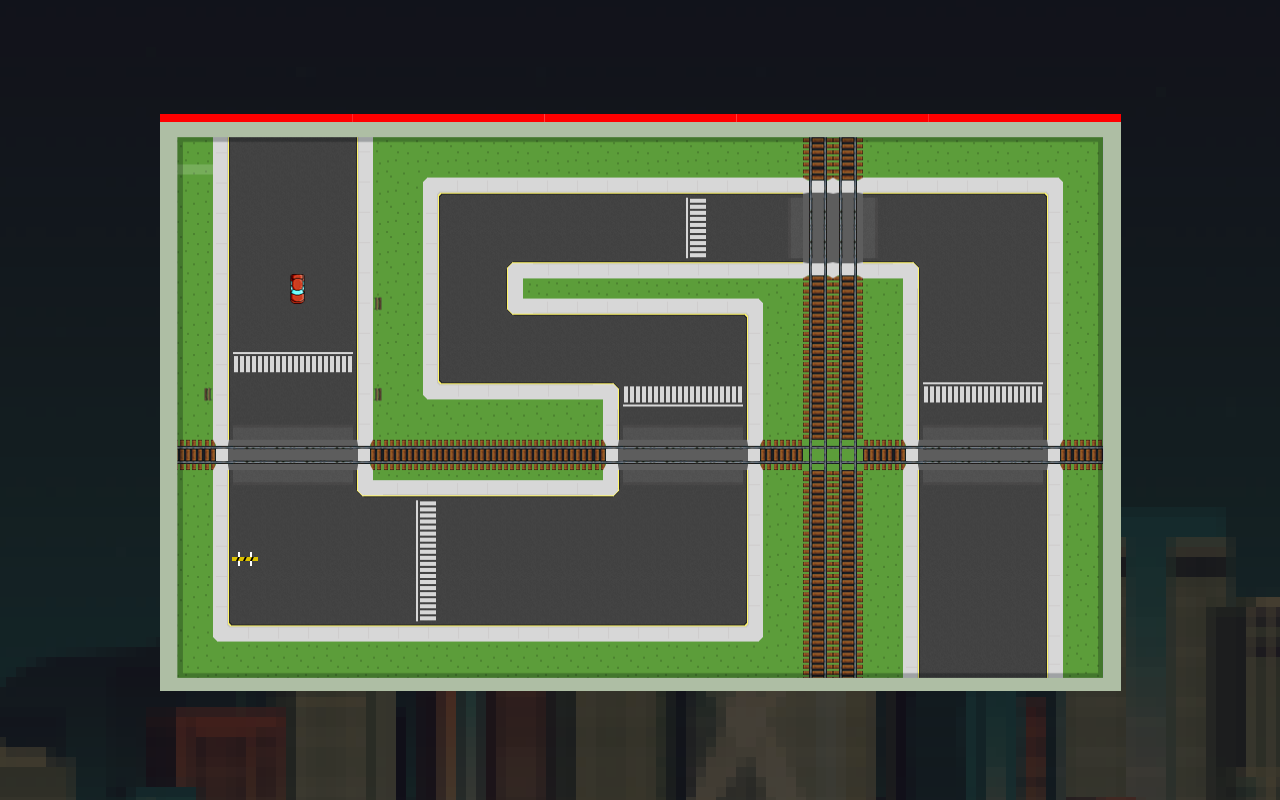
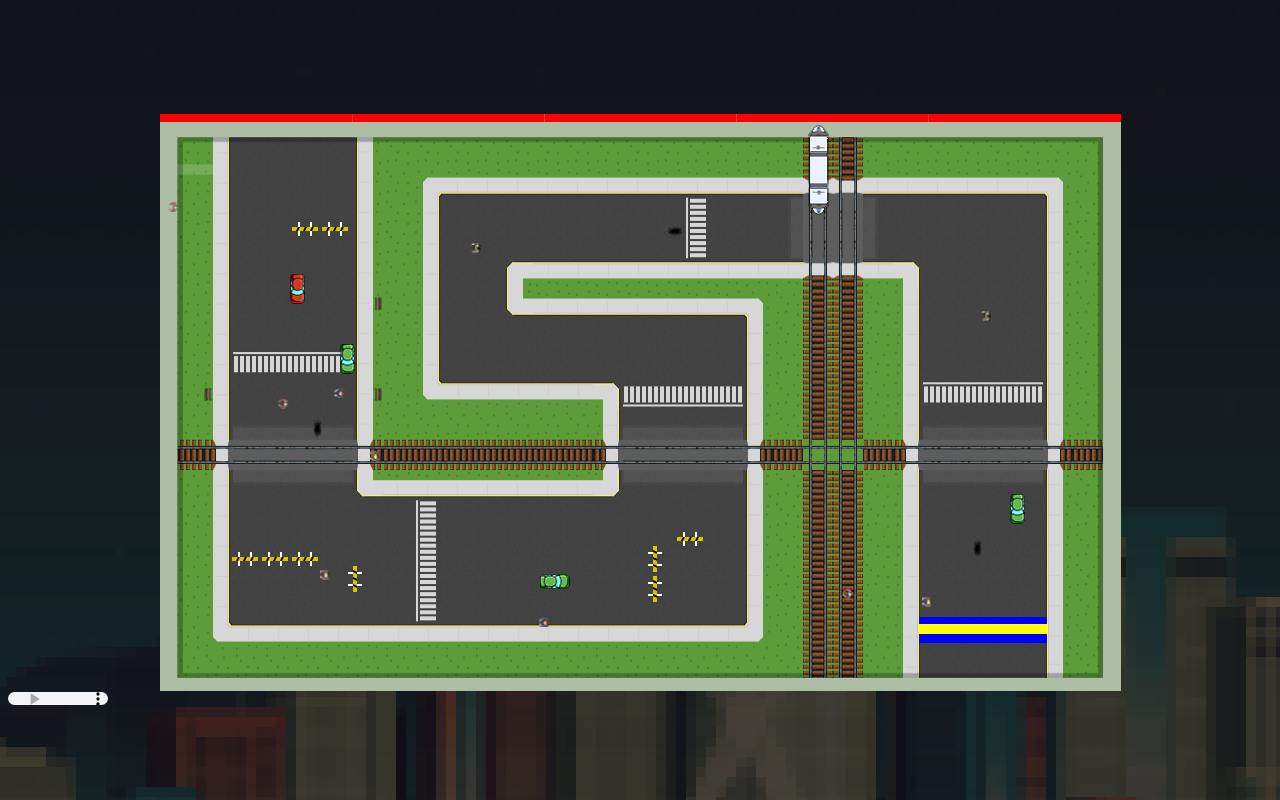
Before and after one commit to Franncogonza/Ciudad-Zombie, a plain HTML site: page juego.html in a window 1280 px wide. Drawn offline with Linux system fonts and the light colour scheme.

Commit message:
falta el menu de inicio y chequear que todo este OK

```diff
--- a/css/juego.css
+++ b/css/juego.css
@@ -9,11 +9,17 @@ canvas {
 }
 
 .boton-recargar {
+    font-size: 20px;
     margin: auto;
     display: flex;
     background: none;
-  border: none;
+    /* border: none; */
     color: white;
     font-family: monospace;
     visibility: hidden;
 }
+
+audio {
+    width: 100px;
+    height: 13px;
+}
--- a/js/juego.js
+++ b/js/juego.js
@@ -17,11 +17,26 @@ var Juego = {
     // Indica si el jugador gano
     ganador: false,
 
+
     obstaculosCarretera: [
         /*Aca se van a agregar los obstaculos visibles. Tenemos una valla horizontal
         de ejemplo, pero podras agregar muchos mas. */
-        new Obstaculo('imagenes/valla_horizontal.png', 70, 430, 30, 30, 1)
-
+        new Obstaculo('imagenes/valla_horizontal.png', 70, 430, 30, 30, 1),
+        new Obstaculo('imagenes/valla_horizontal.png', 100, 430, 30, 30, 1),
+        new Obstaculo('imagenes/valla_horizontal.png', 130, 430, 30, 30, 1),
+        new Obstaculo('imagenes/valla_horizontal.png', 130, 100, 30, 30, 1),
+        new Obstaculo('imagenes/valla_horizontal.png', 160, 100, 30, 30, 1),
+        new Obstaculo('imagenes/valla_vertical.png', 180, 450, 30, 30, 1),
+        new Obstaculo('imagenes/valla_vertical.png', 480, 460, 30, 30, 1),
+        new Obstaculo('imagenes/valla_vertical.png', 480, 430, 30, 30, 1),
+        new Obstaculo('imagenes/valla_horizontal.png', 515, 410, 30, 30, 1),
+        new Obstaculo('imagenes/auto_verde_abajo.png', 180, 230, 15, 30, 1),
+        new Obstaculo('imagenes/auto_verde_derecha.png', 380, 460, 30, 15, 1),
+        new Obstaculo('imagenes/auto_verde_abajo.png', 850, 380, 15, 30, 1),
+        new Obstaculo('imagenes/bache.png', 150, 300, 15, 30, 1),
+        new Obstaculo('imagenes/bache.png', 500, 110, 30, 15, 1),
+        new Obstaculo('imagenes/bache.png', 810, 420, 15, 30, 1)
+        // new Obstaculo('imagenes/bache.png', 30, 15, 1)
     ],
     /* Estos son los bordes con los que se puede chocar, por ejemplo, la vereda.
      Ya estan ubicados en sus lugares correspondientes. Ya aparecen en el mapa, ya
@@ -44,7 +59,21 @@ var Juego = {
     ],
     // Los enemigos se agregaran en este arreglo.
     enemigos: [
+        new ZombieCaminante('imagenes/zombie1.png', 110, 530, 10, 10, -1.9, { desdeX: 0, hastaX: 900, desdeY: 0, hastaY: 850 }),
+        new ZombieCaminante('imagenes/zombie2.png', 90, 330, 10, 10, 1, { desdeX: 0, hastaX: 900, desdeY: 0, hastaY: 850 }),
+        new ZombieCaminante('imagenes/zombie2.png', 310, 450, 10, 10, 0.5, { desdeX: 0, hastaX: 900, desdeY: 0, hastaY: 850 }),
+        new ZombieCaminante('imagenes/zombie3.png', 590, 120, 10, 10, -3, { desdeX: 0, hastaX: 900, desdeY: 0, hastaY: 880 }),
+        new ZombieCaminante('imagenes/zombie4.png', 415, 270, 10, 10, 0.8, { desdeX: 0, hastaX: 900, desdeY: 0, hastaY: 850 }),
+        new ZombieCaminante('imagenes/zombie2.png', 130, 430, 10, 10, -2.1, { desdeX: 0, hastaX: 900, desdeY: 0, hastaY: 850 }),
+        new ZombieCaminante('imagenes/zombie3.png', 290, 130, 10, 10, -2.3, { desdeX: 0, hastaX: 900, desdeY: 0, hastaY: 850 }),
+        new ZombieCaminante('imagenes/zombie4.png', 800, 530, 10, 10, 1.4, { desdeX: 0, hastaX: 900, desdeY: 0, hastaY: 850 }),
+        new ZombieCaminante('imagenes/zombie1.png', 730, 110, 10, 10, 2.4, { desdeX: 0, hastaX: 900, desdeY: 0, hastaY: 850 }),
+        new ZombieCaminante('imagenes/zombie1.png', 600, 220, 10, 10, 2.4, { desdeX: 0, hastaX: 900, desdeY: 0, hastaY: 850 }),
 
+        //Zombie conductor: sprite, x, y, ancho, alto, velocidad,rangoMov,dirMovimiento
+        new ZombieConductor('imagenes/tren_vertical.png', 644, 0, 30, 90, 11, { desdeX: -0, hastaX: 1300, desdeY: -400, hastaY: 1250 }, "Vertical"),
+        new ZombieConductor('imagenes/tren_vertical.png', 678, 280, 30, 90, -12, { desdeX: 0, hastaX: 1300, desdeY: -400, hastaY: 1250 }, "Vertical"),
+        new ZombieConductor('imagenes/tren_horizontal.png', 400, 322, 90, 30, -15, { desdeX: -400, hastaX: 1300, desdeY: -400, hastaY: 1250 }, "Horizontal")
     ]
 
 }
@@ -89,6 +118,7 @@ Juego.comenzar = function() {
     los movimientos y el pintado de la pantalla. Sera el encargado de calcular los
     ataques, colisiones, etc*/
     this.buclePrincipal();
+
 };
 
 Juego.buclePrincipal = function() {
@@ -115,26 +145,29 @@ Juego.capturarMovimiento = function(tecla) {
     // El movimiento esta determinado por la velocidad del jugador
     if (tecla == 'izq') {
         movX = -velocidad;
-        console.log(movX);
+
     }
     if (tecla == 'arriba') {
         movY = -velocidad;
-        console.log(movY);
+
     }
     if (tecla == 'der') {
         movX = velocidad;
-        console.log(movX)
+
     }
     if (tecla == 'abajo') {
         movY = velocidad;
-        console.log(movY);
+
     }
 
     // Si se puede mover hacia esa posicion hay que hacer efectivo este movimiento
     if (this.chequearColisiones(movX + this.jugador.x, movY + this.jugador.y)) {
+        // console.log(movX + this.jugador.x);
+        // console.log(movY + this.jugador.y);
+        // console.log(this.jugador);
+
         /* Aca tiene que estar la logica para mover al jugador invocando alguno
         de sus metodos  */
-
         /* COMPLETAR */
         this.jugador.mover(movX, movY);
     }
@@ -152,7 +185,9 @@ Juego.dibujar = function() {
      "Dibujante dibuja al jugador" */
     Dibujante.dibujarEntidad(Jugador);
 
-
+    //Dibujo rectangulo de llegada
+    Dibujante.dibujarRectangulo('blue', 759, 503, 128, 26);
+    Dibujante.dibujarRectangulo('yellow', 759, 510, 128, 10);
 
     // Se recorren los obstaculos de la carretera pintandolos
     this.obstaculosCarretera.forEach(function(obstaculo) {
@@ -181,6 +216,9 @@ un recorrido por los enemigos para dibujarlos en pantalla ahora habra que hacer
 una funcionalidad similar pero para que se muevan.*/
 Juego.moverEnemigos = function() {
     /* COMPLETAR */
+    this.enemigos.forEach(function(enemigo) {
+        enemigo.mover();
+    }, this);
 };
 
 /* Recorre los enemigos para ver cual esta colisionando con el jugador
@@ -192,9 +230,12 @@ Juego.calcularAtaques = function() {
         if (this.intersecan(enemigo, this.jugador, this.jugador.x, this.jugador.y)) {
             /* Si el enemigo colisiona debe empezar su ataque
             COMPLETAR */
+            enemigo.comenzarAtaque(this.jugador);
+
         } else {
             /* Sino, debe dejar de atacar
             COMPLETAR */
+            enemigo.dejarDeAtacar();
         }
     }, this);
 };
@@ -204,16 +245,17 @@ Juego.calcularAtaques = function() {
 /* Aca se chequea si el jugador se peude mover a la posicion destino.
  Es decir, que no haya obstaculos que se interpongan. De ser asi, no podra moverse */
 Juego.chequearColisiones = function(x, y) {
-    var puedeMoverse = true
+    var puedeMoverse = true;
     this.obstaculos().forEach(function(obstaculo) {
         if (this.intersecan(obstaculo, this.jugador, x, y)) {
 
             /*COMPLETAR, obstaculo debe chocar al jugador*/
+            quitaVida(obstaculo);
 
-            puedeMoverse = false
+            puedeMoverse = false;
         }
-    }, this)
-    return puedeMoverse
+    }, this);
+    return puedeMoverse;
 };
 
 /* Este metodo chequea si los elementos 1 y 2 si cruzan en x e y
@@ -236,15 +278,21 @@ Juego.dibujarFondo = function() {
     // Si se termino el juego hay que mostrar el mensaje de game over de fondo
     if (this.terminoJuego()) {
         Dibujante.dibujarImagen('imagenes/mensaje_gameover.png', 0, 5, this.anchoCanvas, this.altoCanvas);
+
         document.getElementById('reiniciar').style.visibility = 'visible';
+        this.ocultarEnemigos();
+        this.ocultarObstaculos();
     }
 
     // Si se gano el juego hay que mostrar el mensaje de ganoJuego de fondo
     else if (this.ganoJuego()) {
         Dibujante.dibujarImagen('imagenes/Splash.png', 190, 113, 500, 203);
         document.getElementById('reiniciar').style.visibility = 'visible';
+        this.ocultarEnemigos();
+        this.ocultarObstaculos();
     } else {
         Dibujante.dibujarImagen('imagenes/mapa.png', 0, 5, this.anchoCanvas, this.altoCanvas);
+
     }
 };
 
--- a/js/obstaculo.js
+++ b/js/obstaculo.js
@@ -11,7 +11,9 @@ var Obstaculo = function(sprite, x, y, ancho, alto, potencia) {
 
     // Implementar el metodo chocar(jugador) para que al chocar con un obstaculo
     // el jugador pierda vidas
-    chocar = function() {
-        //jugador pierde vidas 1 potencia = 1 vida?¿
-    }
+    quitaVida = function(Obstaculo) {
+        Jugador.perderVidas(Obstaculo.potencia);
+        Obstaculo.potencia = 0;
+        //jugador pierde vidas segun potencia del obstaculo
+    };
 }
--- a/js/zombie_caminante.js
+++ b/js/zombie_caminante.js
@@ -29,19 +29,20 @@ ZombieCaminante.prototype.mover = function() {
     /* En esta parte lo que hacemos es invertir la direccion horizontal si
     toca uno de sus limites, modificando su velocidad. Si multiplicamos por -1 la
     velocidad lo que estamos haciendo es invertir su direccion.*/
-  if ((this.x < this.rangoMov.desdeX) || (this.x > this.rangoMov.hastaX)){
+    if ((this.x < this.rangoMov.desdeX) || (this.x > this.rangoMov.hastaX)) {
         this.velocidad *= -1;
     }
     // Si sobrepasa el rangoY, lo manda al centro entre ambos rangos
     if ((this.y < this.rangoMov.desdeY) || (this.y > this.rangoMov.hastaY)) {
-    this.y = this.rangoMov.desdeY + (this.rangoMov.hastaY - this.rangoMov.desdeY)/2;
+        this.y = this.rangoMov.desdeY + (this.rangoMov.hastaY - this.rangoMov.desdeY) / 2;
     }
+};
+
+//El ataque lo toma de su prototipo Enemigo que ya implementa un metodo atacar
+// haciendole perder 1 vida al jugador. Si se quiere modificar el valor de ataque
+// del zombie caminante habra que reimplementar este metodo desde el objeto ZombieCaminante
+
+ZombieCaminante.prototype.atacar = function(jugador) {
+    jugador.perderVidas(1.25);
+
 }
-
-/* El ataque lo toma de su prototipo Enemigo que ya implementa un metodo atacar
-haciendole perder 1 vida al jugador. Si se quiere modificar el valor de ataque
-del zombie caminante habra que reimplementar este metodo desde el objeto ZombieCaminante
-
-ZombieConductor.prototype.atacar = function(jugador) {
-  ...
-}*/
--- a/js/zombie_conductor.js
+++ b/js/zombie_conductor.js
@@ -4,12 +4,48 @@ Por ejemplo, la cantidad parametros que recibe su constructor. En ZombieConducto
 no son exactamente los mismos parametros que en el objeto Enemigo, a diferencia
 del ZombieCaminante que eran los mismos. */
 
-var ZombieConductor = function(sprite, x, y, ancho, alto, velocidad, rangoMov/*, parametro/s extra de ZombieConductor*/) {
-  /* Completar constructor a partir de Enemigo */
-  //Enemigo.call(/* ... */);
-  /* No olvidar agregar la/s propiedad/es unicas de ZombieConductor necesarias */
+var ZombieConductor = function(sprite, x, y, ancho, alto, velocidad, rangoMov, direccion) {
+
+    this.direccion = direccion;
+
+    /* Completar constructor a partir de Enemigo */
+    Enemigo.call(this, sprite, x, y, ancho, alto, velocidad, rangoMov);
+    /* No olvidar agregar la/s propiedad/es unicas de ZombieConductor necesarias */
+
+};
+
+/* Completar creacion del ZombieConductor */
+ZombieConductor.prototype = Object.create(Enemigo.prototype);
+ZombieConductor.prototype.constructor = ZombieConductor;
+
+/* Completar metodos para el movimiento y el ataque */
+
+ZombieConductor.prototype.mover = function() {
+    var velX;
+    var velY;
+
+    if (this.direccion === "Vertical") {
+        velX = 0;
+        velY = 1;
+    } else {
+        velX = 1;
+        velY = 0;
+    }
+    this.x -= this.velocidad * velX;
+    this.y -= this.velocidad * velY;
+
+    /* En esta parte renovaremos la dirección de movimiento desde el inicio*/
+    if ((this.x < this.rangoMov.desdeX) || (this.x > this.rangoMov.hastaX)) {
+        this.velocidad *= -1;
+    }
+
+    if ((this.y < this.rangoMov.desdeY) || (this.y > this.rangoMov.hastaY)) {
+        this.velocidad *= -1;
+    }
 }
 
-/* Completar creacion del ZombieConductor */
+ZombieConductor.prototype.atacar = function(jugador) {
+    jugador.perderVidas(5);
 
-/* Completar metodos para el movimiento y el ataque */
+
+}
--- a/juego.html
+++ b/juego.html
@@ -1,20 +1,31 @@
 <!DOCTYPE html>
 <html>
+
 <head>
     <!-- <meta name="viewport" content="width=device-width, initial-scale=1.0"/> -->
     <!-- Incluir los archivos donde este guardado el estilo en formato css -->
     <link rel="stylesheet" href="css/juego.css">
     <!-- Incluir los archivos donde este el codigo Javascript del juego -->
-<script src='js/resources.js'> </script>
-<script src='js/jugador.js'> </script>
-<script src='js/dibujante.js'> </script>
-<script src='js/obstaculo.js'> </script>
-<script src='js/enemigo.js'> </script>
+    <script src='js/resources.js'>
+    </script>
+    <script src='js/jugador.js'>
+    </script>
+    <script src='js/dibujante.js'>
+    </script>
+    <script src='js/obstaculo.js'>
+    </script>
+    <script src='js/enemigo.js'>
+    </script>
     <script src='js/zombie_caminante.js'></script>
     <script src='js/zombie_conductor.js'></script>
-<script src='js/juego.js'> </script>
+    <script src='js/juego.js'>
+    </script>
 </head>
+<audio src="musica.mp3" controls AUTOPLAY></audio>
 
 <input type="button" value="< Clic para volver a Jugar  >" onClick="window.location.reload()" class="boton-recargar" id="reiniciar">
+
+
 </body>
+
 </html>
```
Also changed, not shown: js/enemigo.js (+4 -4 lines), js/jugador.js (+11 -1 lines), 1 other file. Lines whose indentation alone changed are shown as unchanged.
